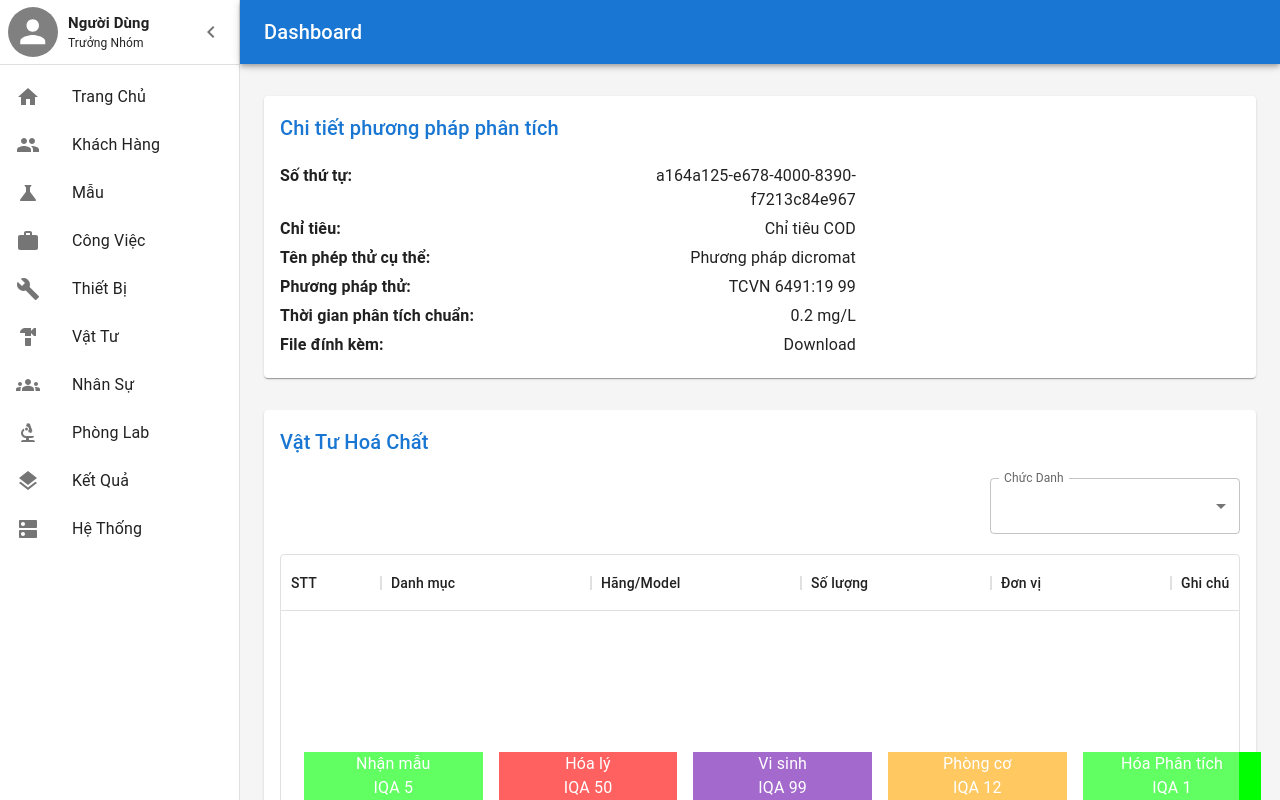
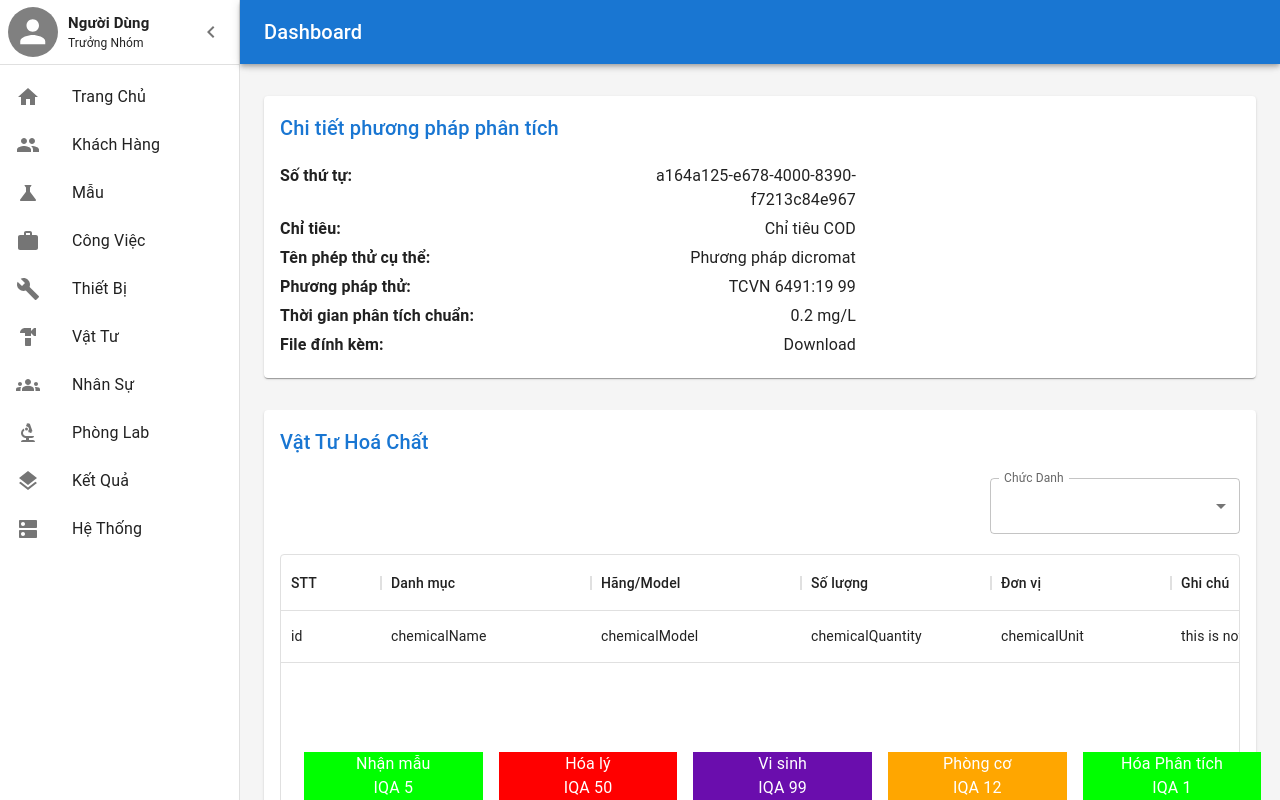
Before and after one commit to phamhuuhuy/LMS-PhuongHai, a React (Create React App) app in the folder frontend/: page /method/1 in a window 1280 px wide. Built offline with nearby package versions, Linux system fonts and the light colour scheme.

Commit message:
add mock data

```diff
--- a/frontend/src/components/System/Method/MethodTableChemical.tsx
+++ b/frontend/src/components/System/Method/MethodTableChemical.tsx
@@ -13,7 +13,17 @@ import { useNavigate } from "react-router-dom";
 import DialogAlert from "../../../common/DialogAlert";
 
 const MethodTableChemical: React.FC = () => {
-  const [data, setData] = useState<any[]>([]);
+  const [data, setData] = useState<any[]>([
+    {
+      id: "id",
+      chemicalName: "chemicalName",
+      chemicalModel: "chemicalModel",
+      chemicalQuantity: "chemicalQuantity",
+      chemicalUnit: "chemicalUnit",
+      note: "this is note",
+    },
+  ]);
+
   const [id, setId] = useState("");
   const [openDialog, setOpenDialog] = useState(false);
   const navigate = useNavigate();
@@ -67,10 +77,6 @@ const MethodTableChemical: React.FC = () => {
   ];
 
   const handleOnChange = (event: any) => {
-    // setEmployeeData({
-    //   ...employeeData,
-    //   [event.target.name]: event.target.value,
-    // });
     console.log("first");
   };
 
```
